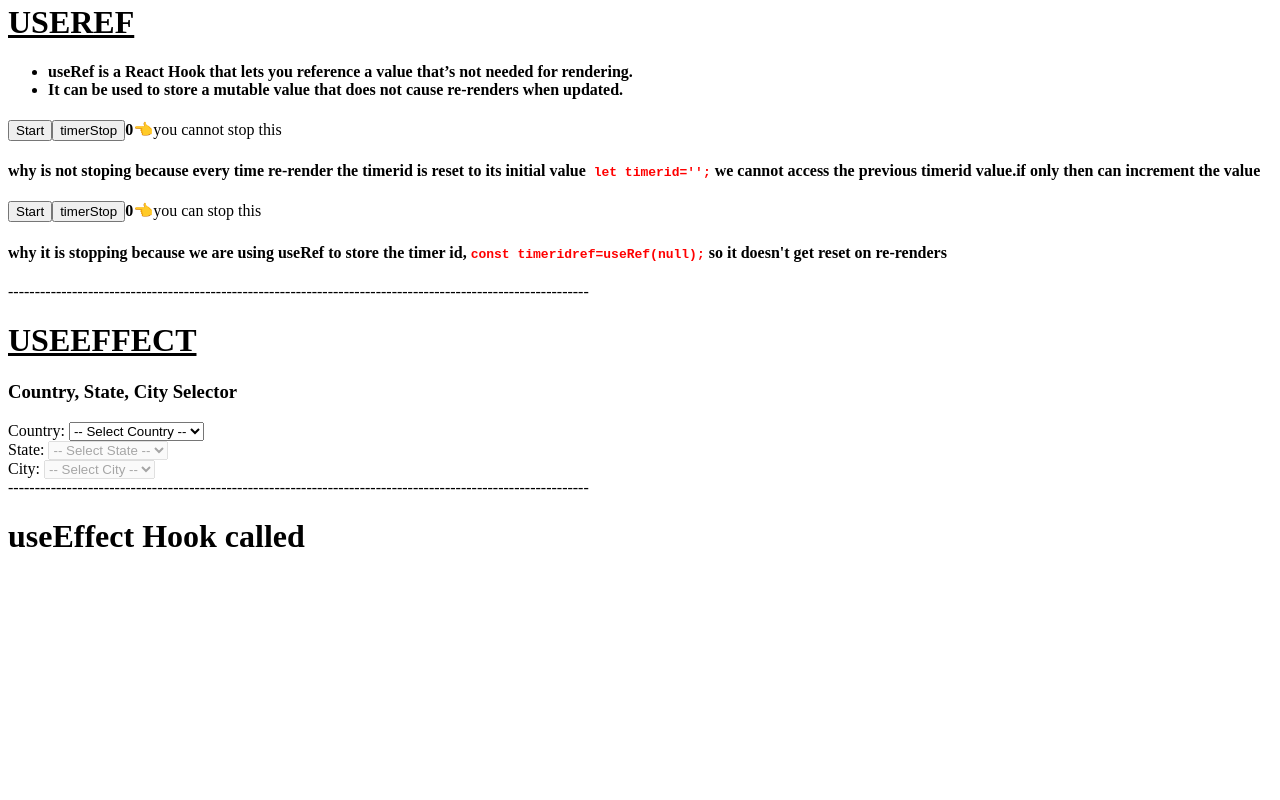
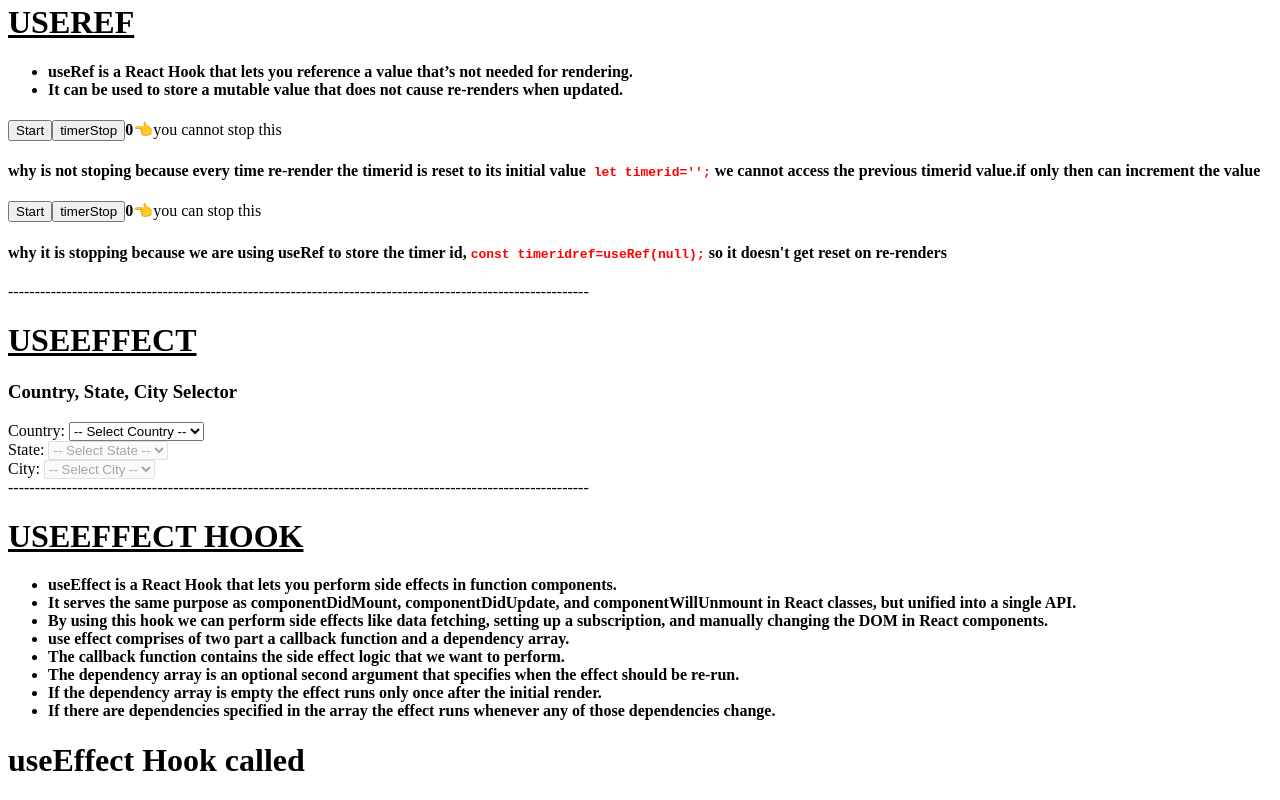
Before and after one commit to Jesinthwilson04/reactrecap, a React (Create React App) app: page / in a window 1280 px wide. Shown: the part 3714-4514 px from the top of the page. Before the commit the page ends 4290 px from the top, so only its background shows below. Built offline with nearby package versions, Linux system fonts and the light colour scheme.

Commit message:
use effect

```diff
--- a/src/App.js
+++ b/src/App.js
@@ -441,6 +441,18 @@ function UseEffectExample(){
 
   return(
     <>
+    <h1><u>USEEFFECT HOOK</u></h1>
+    <h4><ul>
+      <li>useEffect is a React Hook that lets you perform side effects in function components.</li>
+      <li>It serves the same purpose as componentDidMount, componentDidUpdate, and componentWillUnmount in React classes, but unified into a single API.</li>
+      <li>By using this hook we can perform side effects like data fetching, setting up a subscription, and manually changing the DOM in React components.</li>
+      <li>use effect comprises of two part a callback function and a dependency array.</li>
+      <li>The callback function contains the side effect logic that we want to perform.</li>
+      <li>The dependency array is an optional second argument that specifies when the effect should be re-run.</li>
+      <li>If the dependency array is empty the effect runs only once after the initial render.</li>
+      <li>If there are dependencies specified in the array the effect runs whenever any of those dependencies change.</li>
+    </ul>
+    </h4 >
     <h1>{text}</h1>
     </>
   )
```
